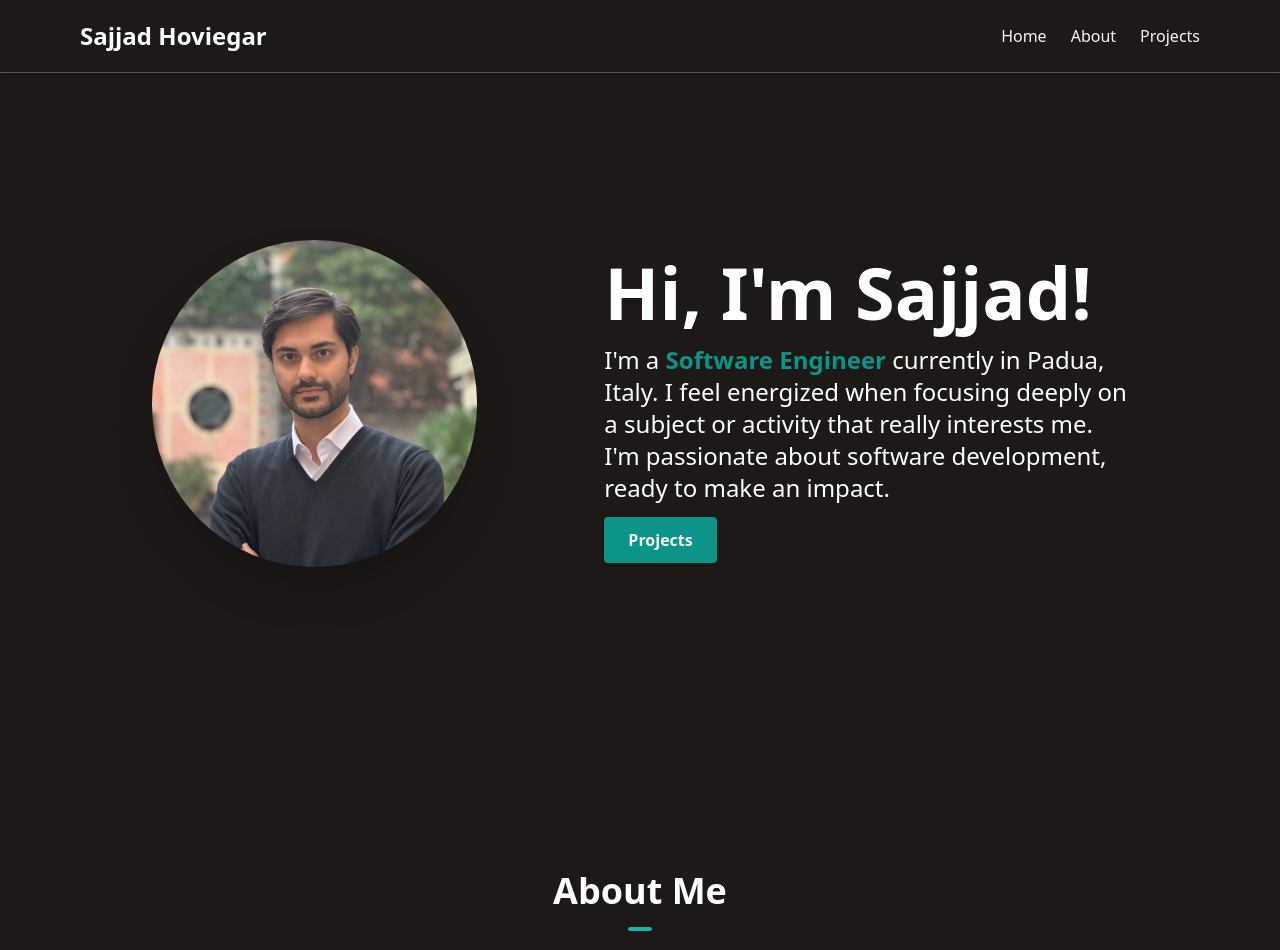
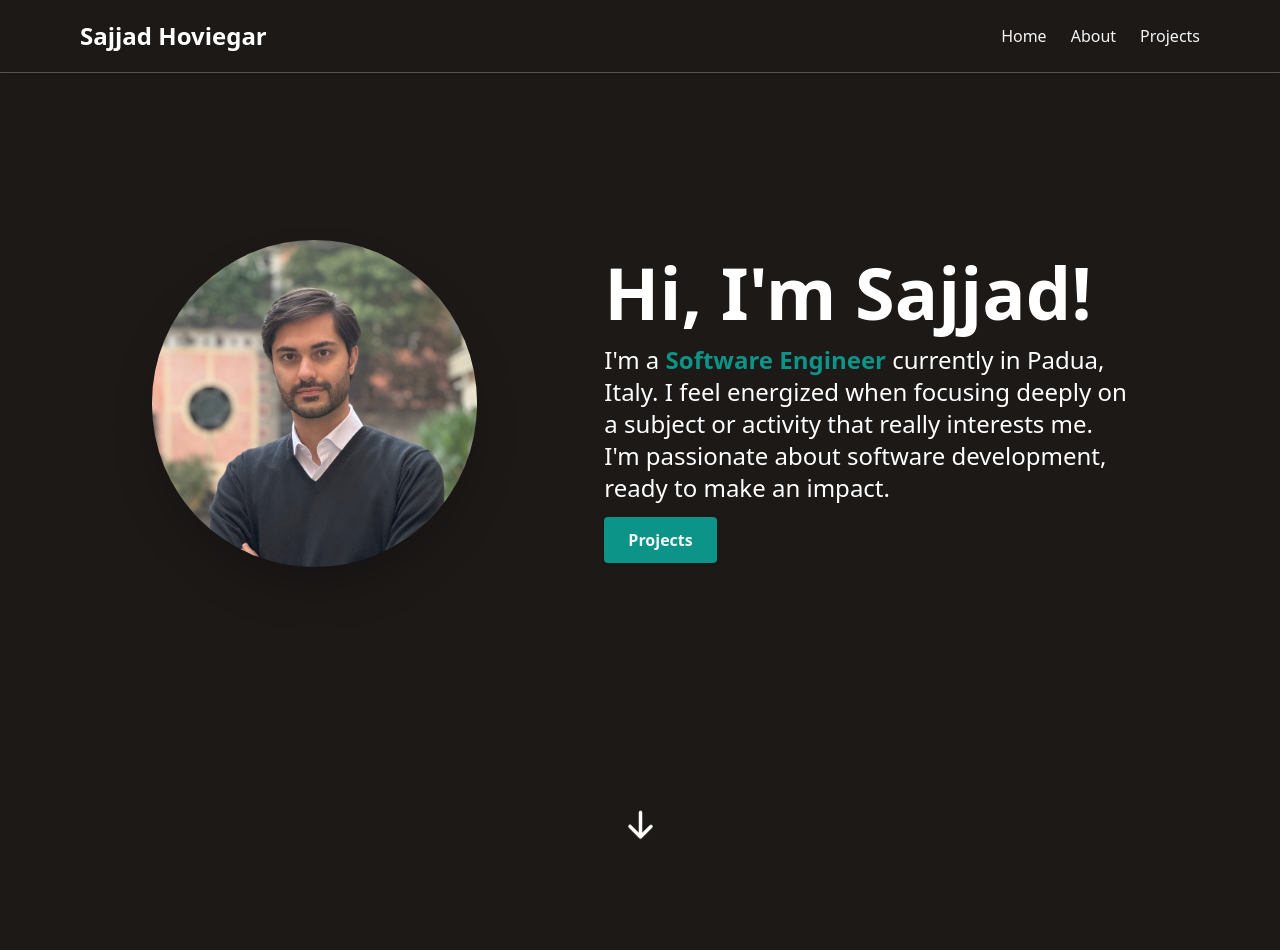
Before and after one commit to s-hoviegar/my-portfolio, a Next.js app: page / in a window 1280 px wide. Shown: the top 950 px of the page. Built offline with nearby package versions, Linux system fonts and the light colour scheme.

Commit message:
adding arrows

```diff
--- a/components/Footer.tsx
+++ b/components/Footer.tsx
@@ -1,9 +1,28 @@
 import React from "react";
 import { AiOutlineGithub, AiOutlineLinkedin } from "react-icons/ai";
+import { Link } from "react-scroll/modules";
+import { HiArrowUp } from "react-icons/hi";
 
 const Footer = () => {
   return (
     <footer className="mx-auto max-w-3xl px-4 sm:px-6 md:max-w-5xl ">
+      <br />
+      <br />
+      <br />
+      <br />
+      <div className="flex flex-row items-center text-center justify-center cursor-pointer">
+        <Link
+          to="home"
+          activeClass="active"
+          spy={true}
+          smooth={true}
+          offset={-100}
+          duration={500}
+        >
+          <HiArrowUp size={35} className="animate-bounce" />
+        </Link>
+      </div>
+
       <hr className="w-full h-0.5 mx-auto mt-8 bg-neutral-200 border-0"></hr>
       <div className="mx-auto  p-4 flex flex-col text-center text-neutral-900 md:flex-row md:justify-between">
         <div className="flex flex-row items-center justify-center space-x-1 text-neutral-500 dark:text-neutral-100">
--- a/components/HeroSection.tsx
+++ b/components/HeroSection.tsx
@@ -43,6 +43,18 @@ const HeroSection = () => {
           </Link>
         </div>
       </div>
+      <div className="flex flex-row items-center text-center justify-center cursor-pointer">
+        <Link
+          to="about"
+          activeClass="active"
+          spy={true}
+          smooth={true}
+          offset={-100}
+          duration={500}
+        >
+          <HiArrowDown size={35} className="animate-bounce" />
+        </Link>
+      </div>
     </section>
   );
 };
```
